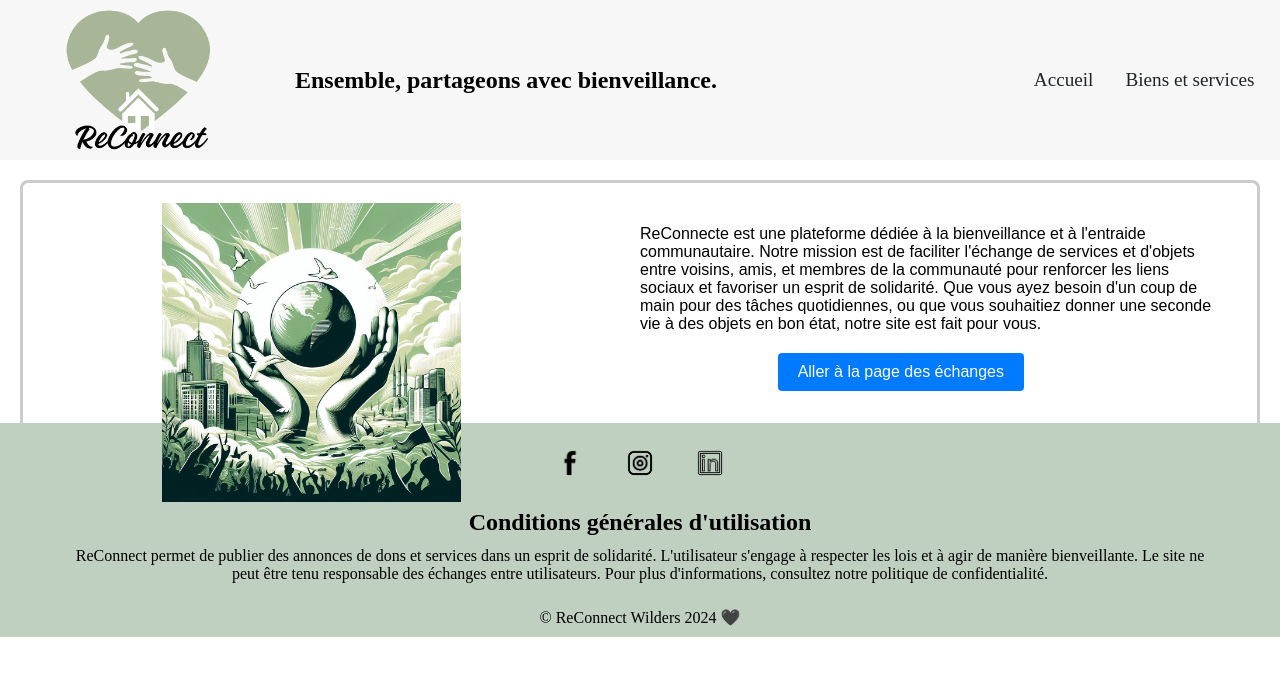
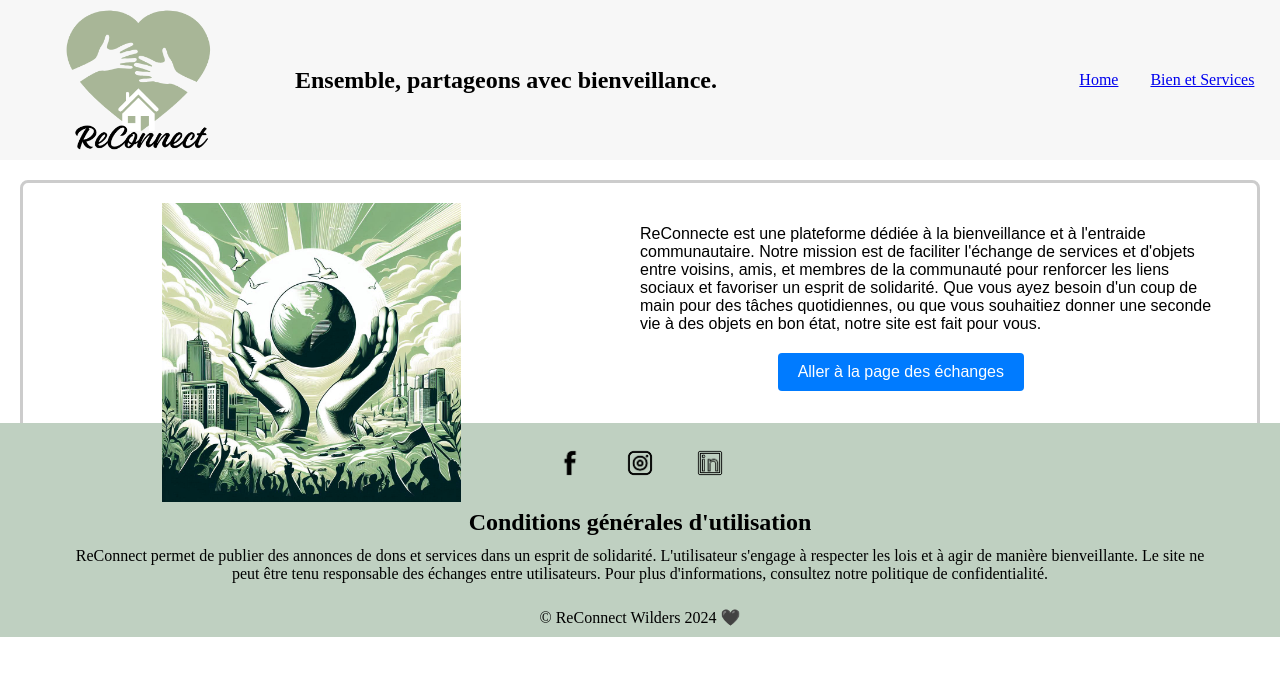
Before and after one commit to rudy-flexcode/reConnect, a React (Vite) app in the folder client/: page / in a window 1280 px wide. Shown: the top 676 px of the page. Built offline with nearby package versions, Linux system fonts and the light colour scheme; a web font is replaced by a local one.

Commit message:
ajout des link

```diff
--- a/client/src/components/Header.tsx
+++ b/client/src/components/Header.tsx
@@ -1,4 +1,5 @@
 import Logo from "../assets/logo.png";
+import { Link } from 'react-router-dom';
 import "../styles/Header.css";
 
 const Header = () => {
@@ -9,8 +10,8 @@
         <h1>Ensemble, partageons avec bienveillance.</h1>
       </div>
       <div className="nav-links">
-        <h2>Accueil</h2>
-        <h2>Biens et services</h2>
+      <Link to="/">Home</Link>
+      <Link to="/echanges">Bien et Services</Link>
       </div>
     </header>
   );
```
